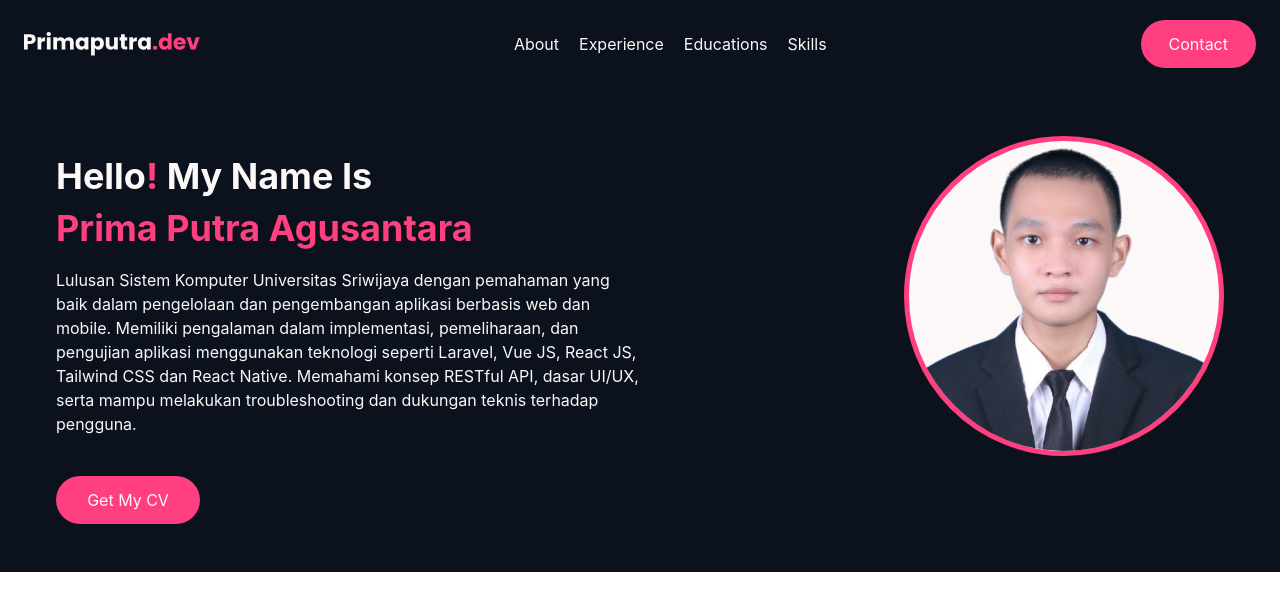
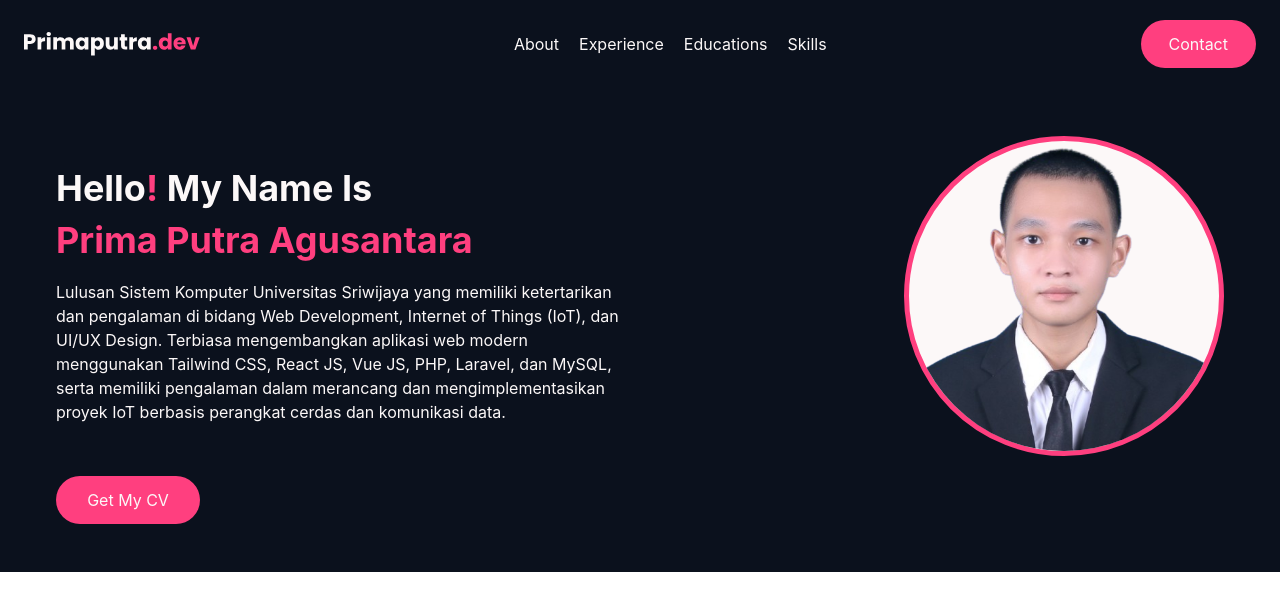
Before and after one commit to primatara42/portfolio-website, a Vue app: page / in a window 1280 px wide. Shown: the top 610 px of the page. Built offline with nearby package versions, Linux system fonts and the light colour scheme.

Commit message:
content: update hero description with web development and IoT background

```diff
--- a/src/sections/About.vue
+++ b/src/sections/About.vue
@@ -22,13 +22,13 @@ import profile_picture from "../assets/profile-picture.png";
       </div>
       <div class="flex">
         <p class="text-text text-sm text-center font-normal">
-          Lulusan Sistem Komputer Universitas Sriwijaya dengan pemahaman yang
-          baik dalam pengelolaan dan pengembangan aplikasi berbasis web dan
-          mobile. Memiliki pengalaman dalam implementasi, pemeliharaan, dan
-          pengujian aplikasi menggunakan teknologi seperti Laravel, Vue JS,
-          React JS, Tailwind CSS dan React Native. Memahami konsep RESTful API,
-          dasar UI/UX, serta mampu melakukan troubleshooting dan dukungan teknis
-          terhadap pengguna.
+          Lulusan Sistem Komputer Universitas Sriwijaya yang memiliki
+          ketertarikan dan pengalaman di bidang Web Development, Internet of
+          Things (IoT), dan UI/UX Design. Terbiasa mengembangkan aplikasi web
+          modern menggunakan Tailwind CSS, React JS, Vue JS, PHP, Laravel, dan
+          MySQL, serta memiliki pengalaman dalam merancang dan
+          mengimplementasikan proyek IoT berbasis perangkat cerdas dan
+          komunikasi data.
         </p>
       </div>
       <button class="text-text w-36 bg-primary px-7 py-3 rounded-full mx-auto">
@@ -45,13 +45,13 @@ import profile_picture from "../assets/profile-picture.png";
           >
         </h1>
         <p class="text-text text-base font-normal">
-          Lulusan Sistem Komputer Universitas Sriwijaya dengan pemahaman yang
-          baik dalam pengelolaan dan pengembangan aplikasi berbasis web dan
-          mobile. Memiliki pengalaman dalam implementasi, pemeliharaan, dan
-          pengujian aplikasi menggunakan teknologi seperti Laravel, Vue JS,
-          React JS, Tailwind CSS dan React Native. Memahami konsep RESTful API,
-          dasar UI/UX, serta mampu melakukan troubleshooting dan dukungan teknis
-          terhadap pengguna.
+          Lulusan Sistem Komputer Universitas Sriwijaya yang memiliki
+          ketertarikan dan pengalaman di bidang Web Development, Internet of
+          Things (IoT), dan UI/UX Design. Terbiasa mengembangkan aplikasi web
+          modern menggunakan Tailwind CSS, React JS, Vue JS, PHP, Laravel, dan
+          MySQL, serta memiliki pengalaman dalam merancang dan
+          mengimplementasikan proyek IoT berbasis perangkat cerdas dan
+          komunikasi data.
         </p>
       </div>
       <div>
```
